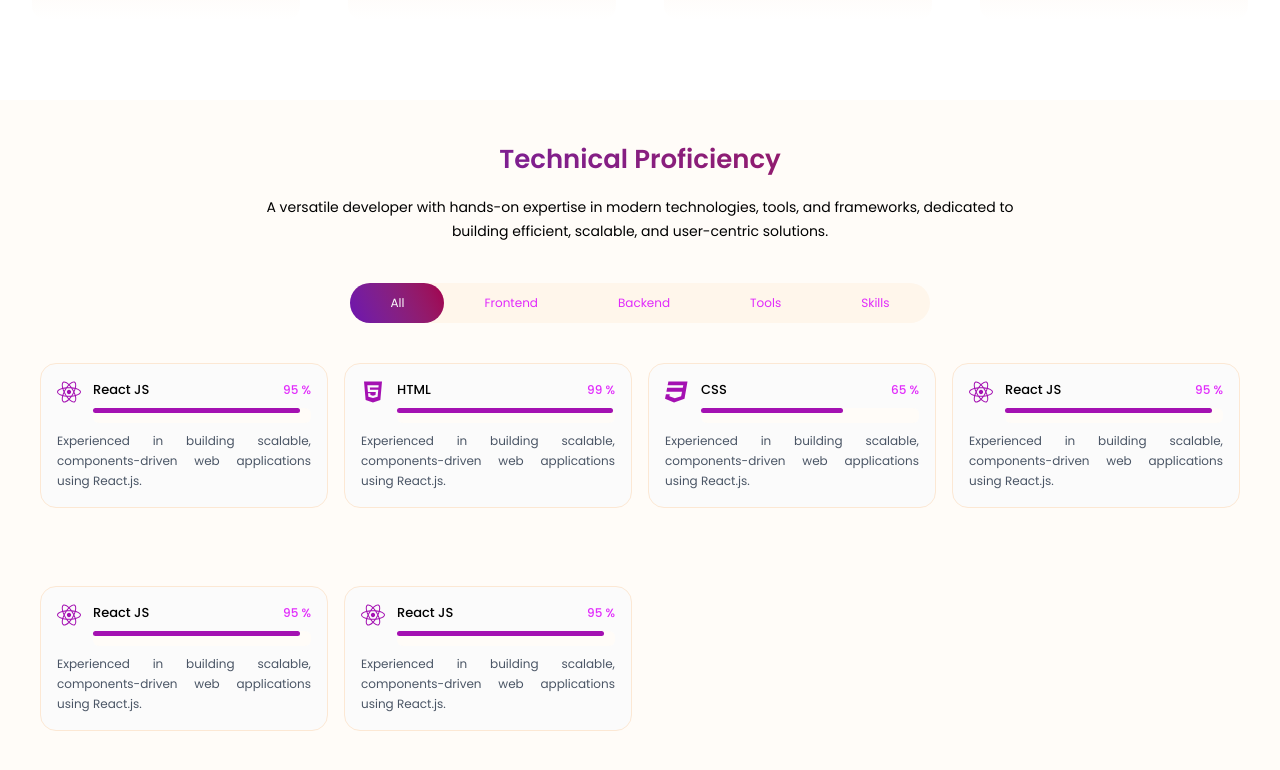
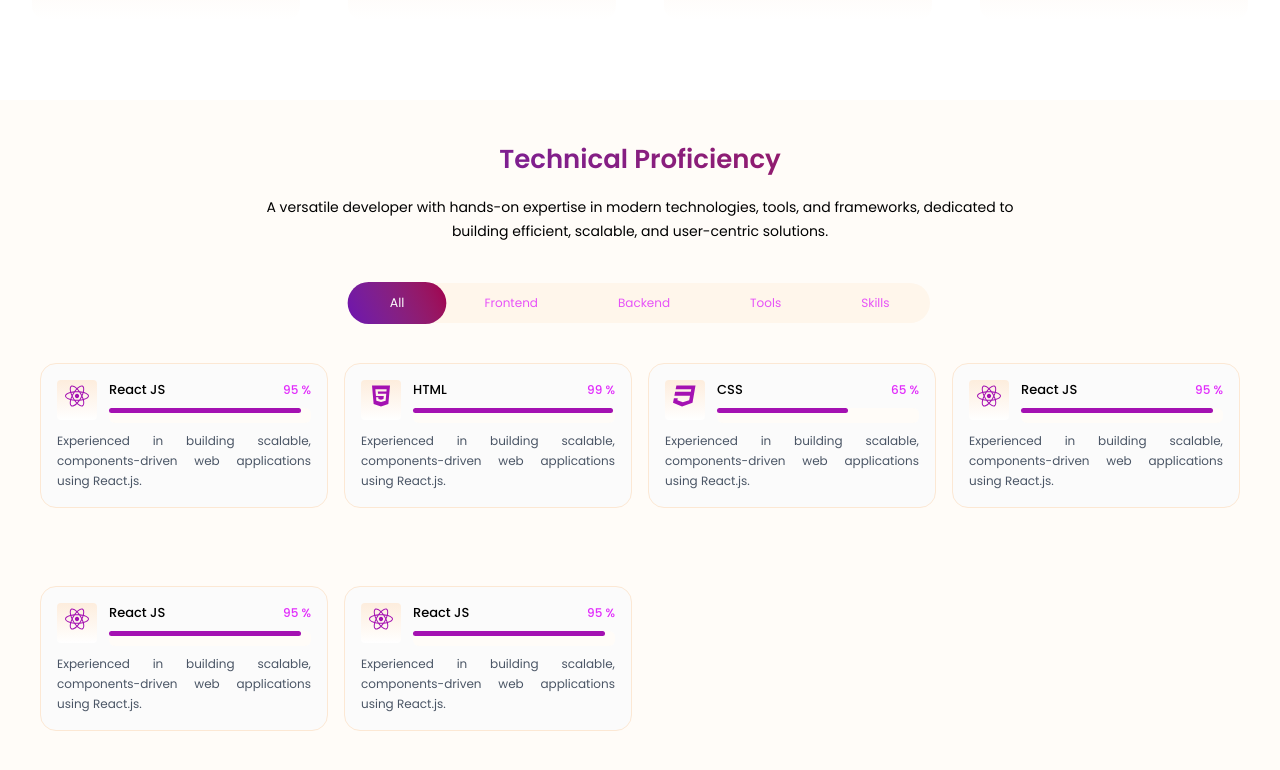
Before and after one commit to Sid-bit28/SiddarthPortfolio, a React (Vite) app: page / in a window 1280 px wide. Shown: the part 740-1510 px from the top of the page. Built offline with nearby package versions, Linux system fonts and the light colour scheme.

Commit message:
Added framer motion in Technical Proficiency cards

```diff
--- a/package.json
+++ b/package.json
@@ -11,6 +11,7 @@
   },
   "dependencies": {
     "@tailwindcss/vite": "^4.1.1",
+    "framer-motion": "^12.6.3",
     "react": "^19.0.0",
     "react-dom": "^19.0.0",
     "react-icons": "^5.5.0",
--- a/src/components/SkillCard.jsx
+++ b/src/components/SkillCard.jsx
@@ -4,7 +4,9 @@ const SkillCard = ({ icon, skillName, description, progress }) => {
   return (
     <div className="bg-white rounded-2xl border border-[#fce8d4] p-4">
       <div className="flex gap-3">
-        <div className="">{icon}</div>
+        <div className="w-10 h-10 flex flex-center justify-center bg-gradient-to-b from-[#fdeddd] to-[#ffffff] rounded -[7px] p-1">
+          {icon}
+        </div>
 
         <div className="flex-1">
           <div className="flex items-center justify-between">
--- a/src/components/Tabs.jsx
+++ b/src/components/Tabs.jsx
@@ -1,4 +1,5 @@
 import React from 'react';
+import { motion } from 'framer-motion';
 
 const Tabs = ({ tabList, activeTab, onChange }) => {
   const getActiveStyles = value => {
@@ -11,15 +12,21 @@ const Tabs = ({ tabList, activeTab, onChange }) => {
     <div className="flex items-center justify-center my-10">
       <div className="bg-[#fff6eb] rounded-full flex">
         {tabList.map(tab => (
-          <button
+          <motion.button
             key={tab.id}
+            initial={{ opacity: 0.8, scale: 1 }}
+            animate={{
+              opacity: activeTab === tab.value ? 1 : 0.8,
+              scale: activeTab === tab.value ? 1.05 : 1,
+            }}
+            transition={{ duration: 0.2 }}
             className={`text-xs md:text-[15x] ${getActiveStyles(
               tab.value
-            )} rounded-full px-4 md:px-10 py-[6px] md:py-3`}
+            )} rounded-full px-4 md:px-10 py-[6px] md:py-3 cursor-pointer`}
             onClick={() => onChange(tab.value)}
           >
             {tab.label}
-          </button>
+          </motion.button>
         ))}
       </div>
     </div>
--- a/src/sections/TechnicalProficiency.jsx
+++ b/src/sections/TechnicalProficiency.jsx
@@ -1,4 +1,5 @@
 import React, { useState } from 'react';
+import { motion } from 'framer-motion';
 
 import { SKILLS, SKILL_TABS } from '../utils/data';
 import Tabs from '../components/Tabs';
@@ -39,14 +40,19 @@ const TechnicalProficiency = () => {
         />
         <div className="grid grid-cols-1 md:grid-cols-2 lg:grid-cols-4 gap-4 min-h-[430px]">
           {tabData.map((skill, index) => (
-            <div key={skill.id}>
+            <motion.div
+              key={skill.id}
+              initial={{ opacity: 0, y: 20 }}
+              animate={{ opacity: 1, y: 0 }}
+              transition={{ duration: 0.4, delay: index * 0.1 }}
+            >
               <SkillCard
                 icon={<skill.icon className="w-6 h-6 text-primary" />}
                 skillName={skill.skill}
                 description={skill.description}
                 progress={skill.progress}
               />
-            </div>
+            </motion.div>
           ))}
         </div>
       </div>
```
Also changed, not shown: 1 other file (tests, documents, lock files or other folders).
